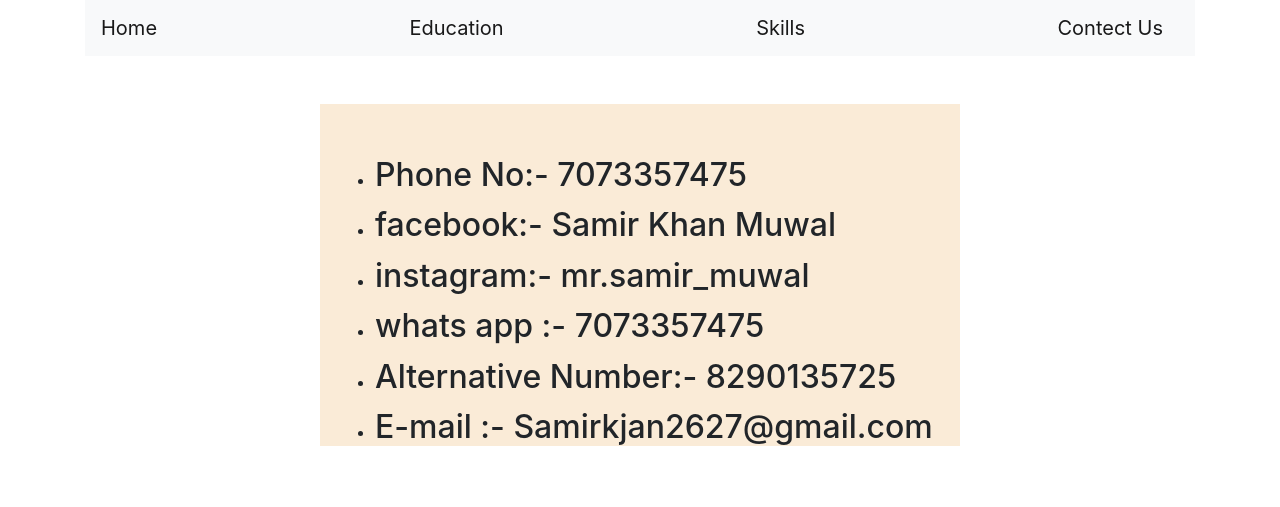
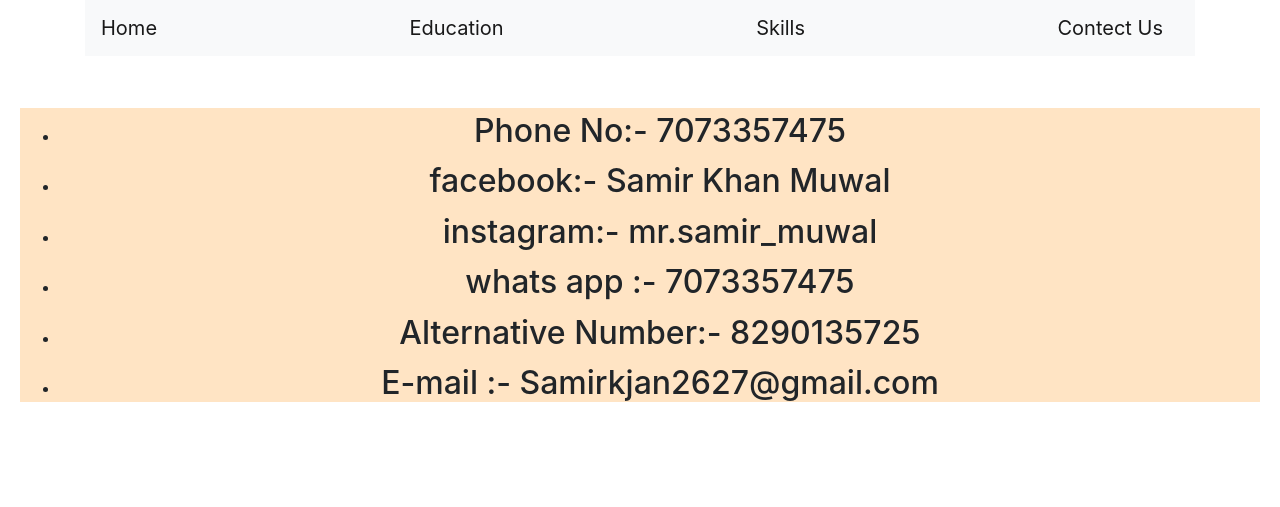
Before and after one commit to samirmuwal/samir, a plain HTML site: page cunt.html in a window 1280 px wide. Shown: the top 507 px of the page. Drawn offline with nearby package versions, Linux system fonts and the light colour scheme.

Commit message:
cunt.html

```diff
--- a/cunt.html
+++ b/cunt.html
@@ -26,8 +26,8 @@
 
   </nav>
     </div>
-    <div class="container pt-5 my-5" style="background-color: antiquewhite; width: 40rem;">
-        <ul>
+    <div class="card-body text-center pt-5 my-1">
+        <ul  style="background-color: bisque;" >
             <li class="pt-1"><h2>Phone No:- 7073357475</h2></li>
             <li class="pt-1"><h2>facebook:- Samir Khan Muwal</h2></li>
             <li class="pt-1"><h2>instagram:- mr.samir_muwal</h2></li>
```
